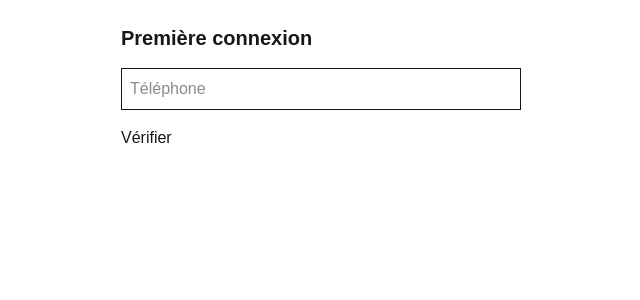
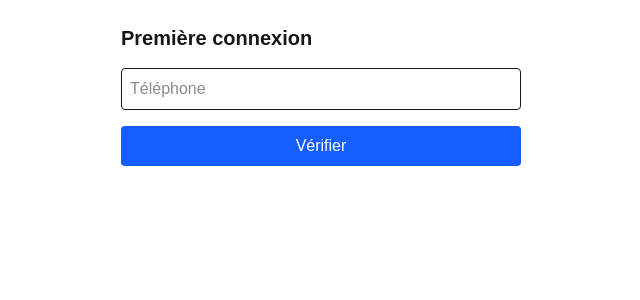
Before and after one commit to ntolv/1_SEUL_COEUR, a Next.js app in the folder association-app/: page /premiere-connexion in a window 1280 px wide. Shown: the top 300 px of the page, without its empty margins (319-959 px from the left). Built offline with nearby package versions, Linux system fonts and the light colour scheme; no server answers.

Commit message:
fix premiere connexion avec transformation preinscrit

```diff
--- a/association-app/src/app/premiere-connexion/page.tsx
+++ b/association-app/src/app/premiere-connexion/page.tsx
@@ -1,53 +1,150 @@
-'use client';
+"use client";
 
-import { useState } from 'react';
-import { supabase } from '@/lib/supabaseClient';
-import { useRouter } from 'next/navigation';
+import { useState } from "react";
+import { supabase } from "@/lib/supabaseClient";
+import { useRouter } from "next/navigation";
+
+type PersonneTrouvee = {
+  id: string;
+  nom_complet: string;
+  telephone: string | null;
+  email?: string | null;
+  type_personne: "MEMBRE" | "PREINSCRIT";
+};
+
+function normalizePhone(value: string) {
+  return (value || "").replace(/\s+/g, "").replace(/-/g, "");
+}
 
 export default function PremiereConnexionPage() {
   const router = useRouter();
 
-  const [telephone, setTelephone] = useState('');
-  const [email, setEmail] = useState('');
+  const [telephone, setTelephone] = useState("");
+  const [email, setEmail] = useState("");
   const [step, setStep] = useState(1);
-  const [membre, setMembre] = useState<any>(null);
-  const [message, setMessage] = useState('');
+  const [membre, setMembre] = useState<PersonneTrouvee | null>(null);
+  const [message, setMessage] = useState("");
+  const [busy, setBusy] = useState(false);
 
   const verifierTelephone = async () => {
-    const { data } = await supabase.rpc('fn_membre_premiere_connexion_init', {
-      p_telephone: telephone,
+    setMessage("");
+    setBusy(true);
+
+    try {
+      const tel = normalizePhone(telephone);
+
+      const { data: membres } = await supabase
+        .from("membres")
+        .select("id, nom_complet, telephone, email");
+
+      const membreTrouve =
+        (membres || []).find(
+          (m: any) => normalizePhone(m.telephone || "") === tel
+        ) || null;
+
+      if (membreTrouve) {
+        setMembre({
+          id: membreTrouve.id,
+          nom_complet: membreTrouve.nom_complet,
+          telephone: membreTrouve.telephone,
+          email: membreTrouve.email ?? null,
+          type_personne: "MEMBRE",
         });
-
-    if (!data || data[0].code !== 'ELIGIBLE') {
-      setMessage(data?.[0]?.message || "Erreur");
+        setStep(2);
+        setBusy(false);
         return;
       }
 
-    setMembre(data[0]);
+      const { data: preinscrits } = await supabase
+        .from("membres_preinscriptions")
+        .select("id, nom_complet, telephone, email");
+
+      const preinscritTrouve =
+        (preinscrits || []).find(
+          (p: any) => normalizePhone(p.telephone || "") === tel
+        ) || null;
+
+      if (preinscritTrouve) {
+        setMembre({
+          id: preinscritTrouve.id,
+          nom_complet: preinscritTrouve.nom_complet,
+          telephone: preinscritTrouve.telephone,
+          email: preinscritTrouve.email ?? null,
+          type_personne: "PREINSCRIT",
+        });
         setStep(2);
+        setBusy(false);
+        return;
+      }
+
+      setMessage("Aucun membre trouvé.");
+    } catch (e: any) {
+      setMessage(e?.message || "Erreur.");
+    } finally {
+      setBusy(false);
+    }
   };
 
   const verifierEmail = async () => {
-    const { data } = await supabase.rpc('fn_membre_premiere_connexion_verifier', {
-      p_telephone: telephone,
-      p_email: email,
+    setMessage("");
+    setBusy(true);
+
+    try {
+      if (!membre) return;
+
+      const finalEmail = email.trim().toLowerCase();
+
+      const { error: signUpError } = await supabase.auth.signUp({
+        email: finalEmail,
+        password: "Temp1234!",
       });
 
-    if (!data || data[0].code !== 'ELIGIBLE') {
-      setMessage(data?.[0]?.message || "Erreur");
+      if (signUpError) {
+        setMessage(signUpError.message);
+        setBusy(false);
         return;
       }
 
-    await supabase.auth.signUp({
-      email: email,
-      password: 'Temp1234!',
+      // 🔥 CAS MEMBRE
+      if (membre.type_personne === "MEMBRE") {
+        await supabase
+          .from("membres")
+          .update({ email: finalEmail })
+          .eq("id", membre.id);
+      }
+
+      // 🔥 CAS PREINSCRIT → TRANSFORMATION
+      if (membre.type_personne === "PREINSCRIT") {
+        const { data: pre } = await supabase
+          .from("membres_preinscriptions")
+          .select("*")
+          .eq("id", membre.id)
+          .single();
+
+        if (pre) {
+          // INSERT DANS MEMBRES
+          await supabase.from("membres").insert({
+            id: pre.id,
+            nom_complet: pre.nom_complet,
+            telephone: pre.telephone,
+            email: finalEmail,
           });
 
-    await supabase.rpc('fn_membre_finaliser_premiere_connexion', {
-      p_membre_id: data[0].membre_id,
-    });
+          // 🔥 SUPPRESSION PREINSCRIT
+          await supabase
+            .from("membres_preinscriptions")
+            .delete()
+            .eq("id", pre.id);
+        }
+      }
 
-    router.push('/login');
+      setMessage("Compte créé avec succès");
+      router.push("/login");
+    } catch (e: any) {
+      setMessage(e?.message || "Erreur");
+    } finally {
+      setBusy(false);
+    }
   };
 
   return (
@@ -57,29 +154,44 @@ export default function PremiereConnexionPage() {
       {step === 1 && (
         <>
           <input
-            className="w-full border p-2"
+            className="w-full border p-2 rounded"
             placeholder="Téléphone"
             value={telephone}
             onChange={(e) => setTelephone(e.target.value)}
           />
-          <button onClick={verifierTelephone}>Vérifier</button>
+
+          <button
+            className="w-full bg-blue-600 text-white p-2 rounded"
+            onClick={verifierTelephone}
+          >
+            Vérifier
+          </button>
         </>
       )}
 
-      {step === 2 && (
+      {step === 2 && membre && (
         <>
-          <p>{membre.nom_complet}</p>
+          <p>
+            {membre.nom_complet} ({membre.type_personne})
+          </p>
+
           <input
-            className="w-full border p-2"
+            className="w-full border p-2 rounded"
             placeholder="Email"
             value={email}
             onChange={(e) => setEmail(e.target.value)}
           />
-          <button onClick={verifierEmail}>Activer</button>
+
+          <button
+            className="w-full bg-green-600 text-white p-2 rounded"
+            onClick={verifierEmail}
+          >
+            Activer
+          </button>
         </>
       )}
 
-      {message && <p>{message}</p>}
+      {message && <p className="text-red-600">{message}</p>}
     </div>
   );
 }
```
Lines whose indentation alone changed are shown as unchanged.
